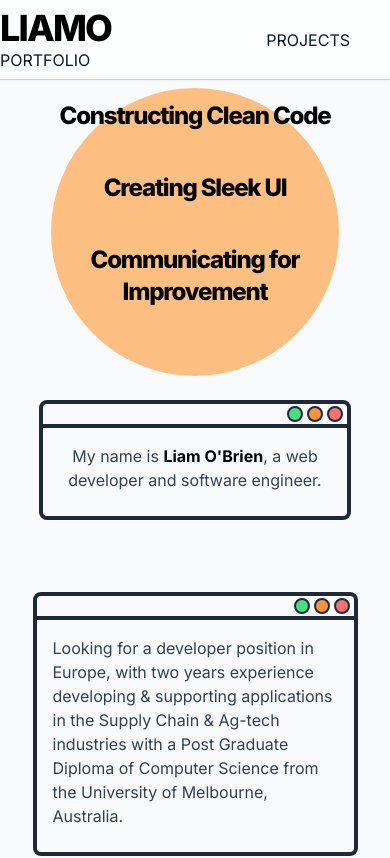
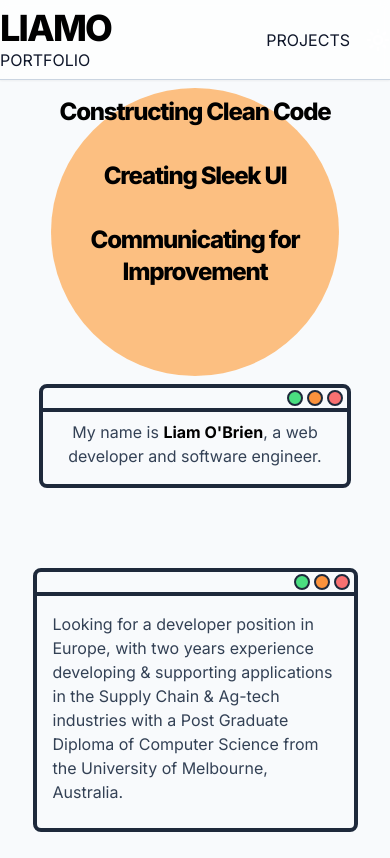
Before and after one commit to liamasis/testfolio, a Next.js app: page / in a window 390 px wide. Shown: the top 858 px of the page. Built offline with nearby package versions, Linux system fonts and the light colour scheme.

Commit message:
responsive changes for 2xl screens

```diff
--- a/src/app/page.tsx
+++ b/src/app/page.tsx
@@ -10,13 +10,13 @@ export default function Home() {
 
       <div className="grid grid-cols-1 xl:grid-cols-6 h-full flex items-center z-50">
         <div className="col-start-1 xl:col-start-2 xl:text-left text-center xl:col-span-3">
-          <LargeHeading size={'lg'} className="py-5">Constructing Clean Code</LargeHeading>
-          <LargeHeading size={'lg'} className="py-5">Creating Sleek UI</LargeHeading>
-          <LargeHeading size={'lg'} className="py-5">Communicating for <br/>Improvement</LargeHeading>
+          <LargeHeading size={'lg'} className="py-4 2xl:py-8">Constructing Clean Code</LargeHeading>
+          <LargeHeading size={'lg'} className="py-4 2xl:py-8">Creating Sleek UI</LargeHeading>
+          <LargeHeading size={'lg'} className="py-4 2xl:py-8">Communicating for <br/>Improvement</LargeHeading>
 
         </div>
-        <div className="col-start-1 col-span-1 xl:col-start-5 xl:col-span-4 h-full w-full flex-grow items-start grid grid-rows-3 xl:grid-rows-4">
-          <div className="col-span-3 xl:col-span-1 xl:row-start-1 xl:row-span-1 h-full w-full flex justify-center items-center ">
+        <div className="col-start-1 col-span-1 xl:col-start-5 xl:col-span-4 h-full w-full flex-grow items-start grid grid-rows-3 xl:grid-rows-4 2xl:grid-rows-6">
+          <div className="col-span-3 xl:col-span-1 xl:row-start-1 2xl:row-start-2 xl:row-span-1 h-full w-full flex justify-center items-center ">
             <div className="min-h-1/2 w-4/5 flex-col justify-center items-center border-4 border-solid rounded-lg dark:border-slate-500 border-slate-800">
               <div className="h-6 border-b-4 dark:border-slate-500 border-slate-800 flex flex-row-reverse gap-1 items-center justify-items-end">
                 <div className="pr-1 flex gap-1">
@@ -25,10 +25,10 @@ export default function Home() {
                   <div className="rounded-full bg-red-400 h-4 w-4 border-2 dark:border-slate-500 border-slate-800"></div>
                 </div>
               </div>
-             <Paragraph className='p-4'>My name is <b className='text-black dark:text-white'>Liam O&apos;Brien</b>, a web developer and software engineer.  </Paragraph>
+             <Paragraph className='p-2'>My name is <b className='text-black dark:text-white'>Liam O&apos;Brien</b>, a web developer and software engineer.  </Paragraph>
             </div>
           </div>
-          <div className="col-span-3 xl:col-span-1 xl:row-start-2 xl:row-span-2 h-full w-full flex justify-center items-center ">
+          <div className="col-span-3 xl:col-span-1 xl:row-start-2 2xl:row-start-3 xl:row-span-2 h-full w-full flex justify-center items-center ">
           <div className="w-5/6 min-h-5/6 flex-col justify-start items-start border-4 border-solid rounded-lg dark:border-slate-500 border-slate-800">
             <div className="h-6 border-b-4 dark:border-500 dark:border-slate-500 border-slate-800 flex flex-row-reverse gap-1 items-center justify-items-end">
               <div className="pr-1 flex gap-1">
@@ -51,7 +51,7 @@ export default function Home() {
               </div>
             </div>
           </div>
-          <div className="col-start-2 xl:col-span-1 row-span-1 xl:row-start-4 h-full w-full flex justify-center items-center">
+          <div className="col-start-2 xl:col-span-1 row-span-1 xl:row-start-4 2xl:row-start-5 h-full w-full flex justify-center items-center">
             <div className="flex xl:flex-row flex-col items-center justify-center ">
 
               <div className="flex items-center lg:justify-center">
--- a/src/components/ui/LargeHeading.tsx
+++ b/src/components/ui/LargeHeading.tsx
@@ -9,7 +9,7 @@ const headingVariants = cva(
     variants: {
       size: {
         default: 'text-4xl md:text-5xl lg:text-6xl',
-        lg: 'text-2xl md:text-5xl lg:text-5xl xl:text-6xl xl:text-left',
+        lg: 'text-2xl md:text-5xl lg:text-5xl 2xl:text-7xl xl:text-left',
         md: 'text-4xl md:text-4xl lg:text-4xl',
         sm: 'text-lg md:text-xl lg:text-2xl',
       },
```
